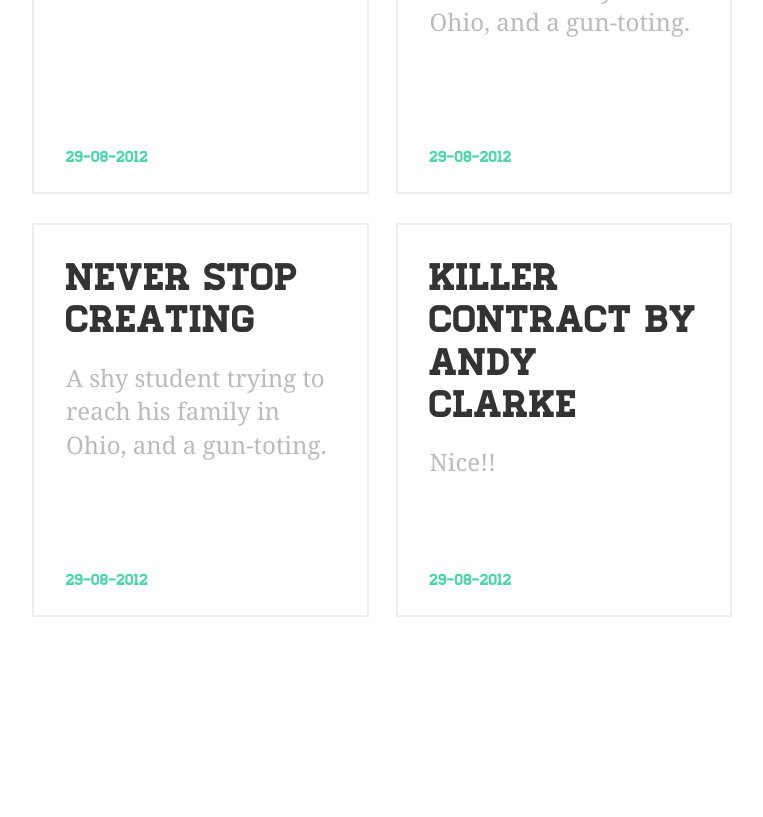
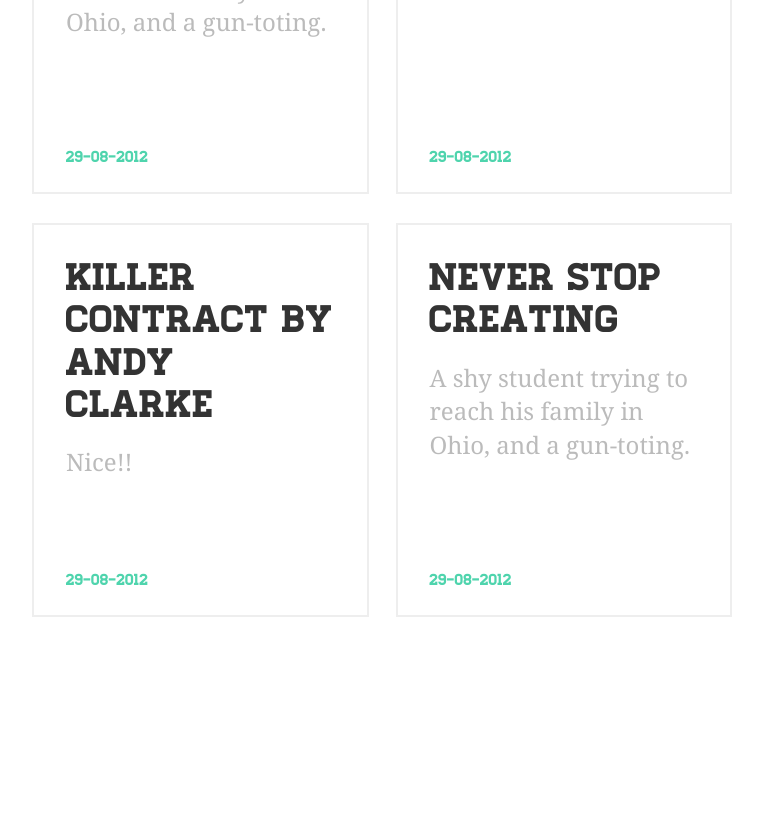
Before and after one commit to rodolfocaldeira/simple-html-template, a plain HTML site: page public/index.html in a window 1280 px wide. Shown: the part 738-1555 px from the top of the page, without its empty margins (258-1021 px from the left). Drawn offline with nearby package versions, Linux system fonts and the light colour scheme; files that its build step writes are made by us from their sources.

Commit message:
Tweaked the stylesheet.

```diff
--- a/public/sass/main.scss
+++ b/public/sass/main.scss
@@ -1011,7 +1011,7 @@ footer {
                 width: 99.4%;
             }
 
-            &:nth-child(2n + 2) {
+            &:nth-child(2n + 1) {
                 float: right;
             }
 
```
